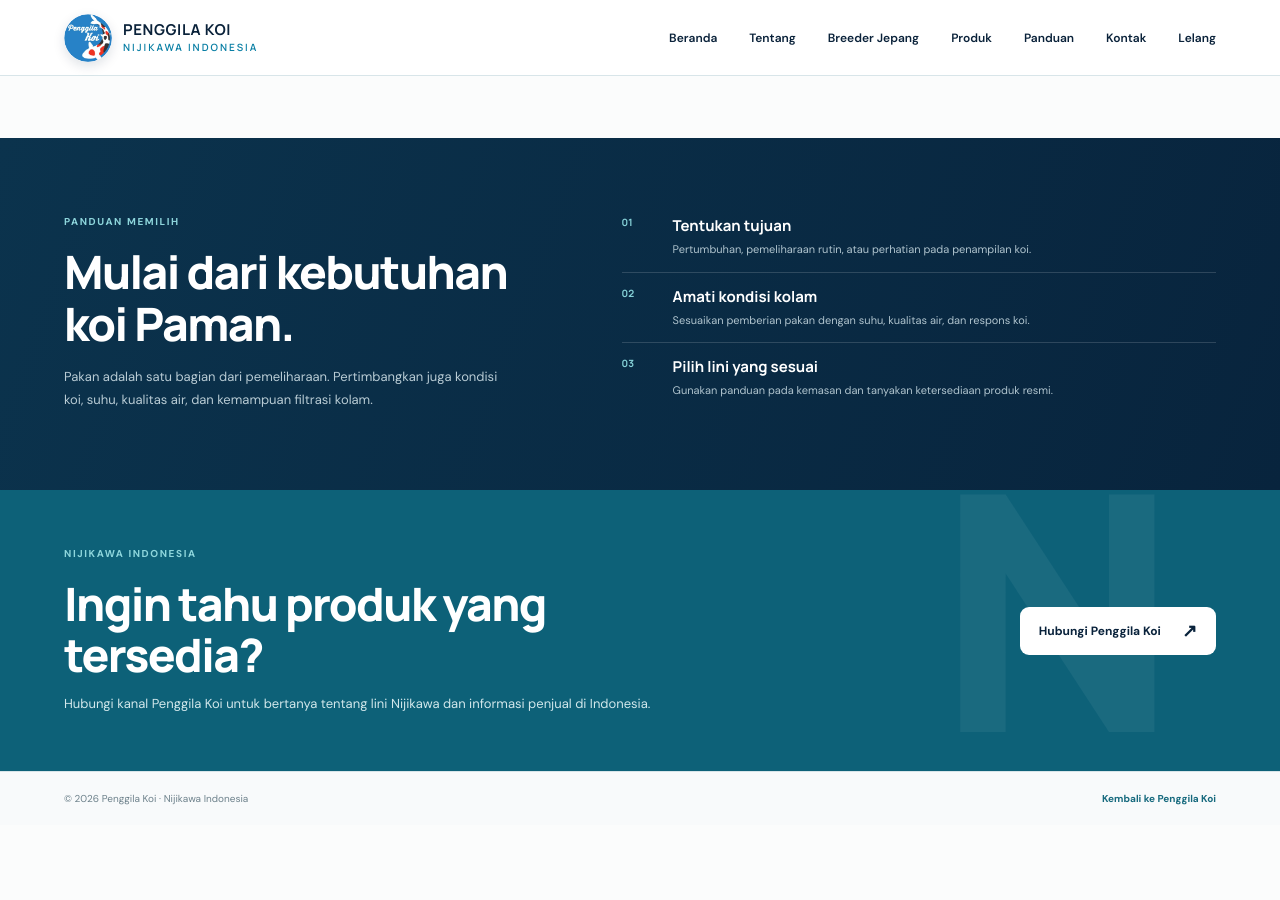
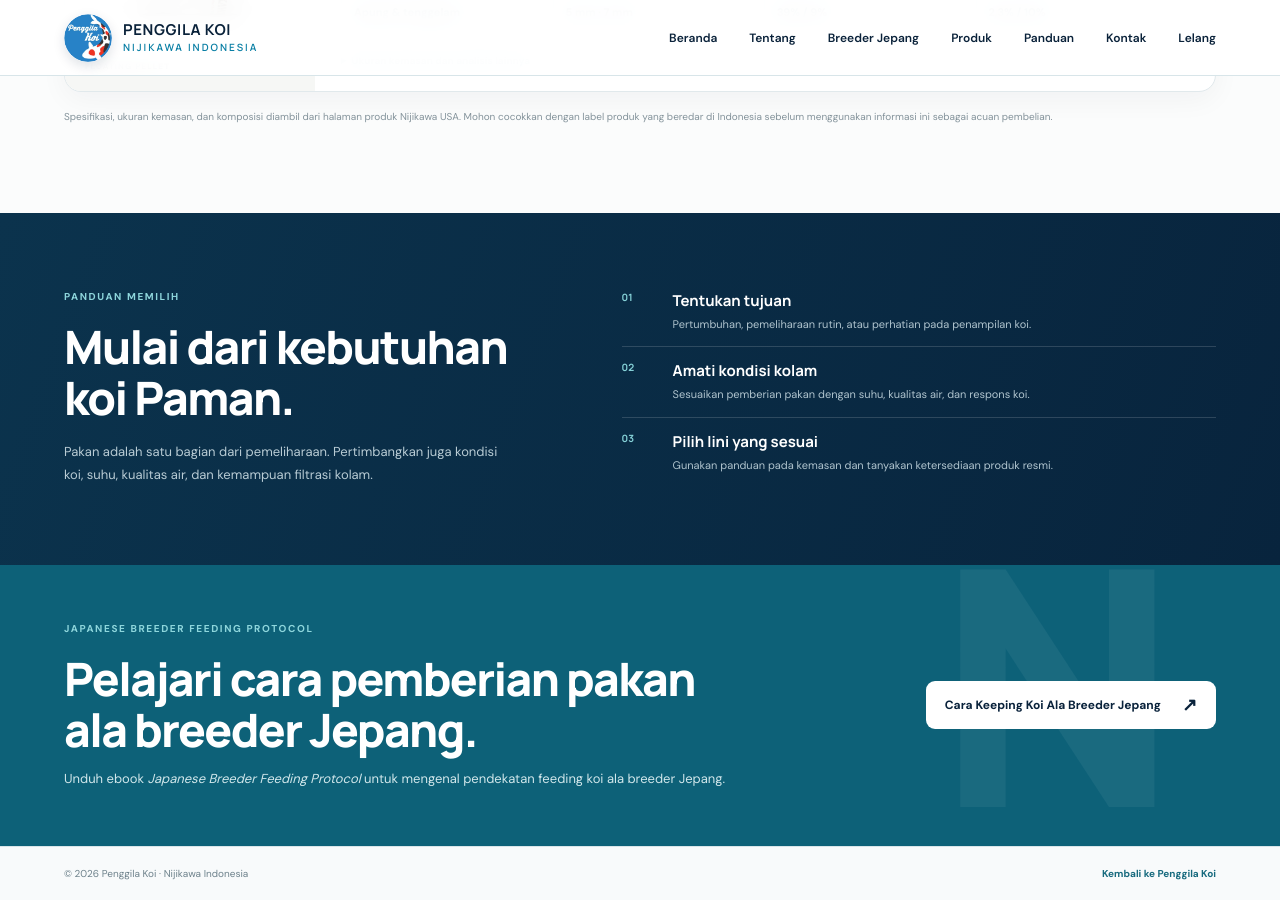
Before and after one commit to cahyonohadi2000/PenggilaKoi, a Jekyll site: the page nijikawa/index.html, which Jekyll copies as it is, in a window 1280 px wide and 900 px high, scrolled down 3656 px. Built offline with Jekyll 4.4.1, drawn with Linux system fonts in a browser that asks for light colours; before the commit the page ends 4481 px from its top, so only the background shows below that; some of the changed text lies outside the part shown.

Commit message:
Update Nijikawa headline and ebook CTA
Use the selected headline and add the Japanese breeder feeding ebook link.

```diff
--- a/nijikawa/index.html
+++ b/nijikawa/index.html
@@ -35,7 +35,7 @@
       <div class="niji-hero-inner">
         <div class="niji-hero-copy">
           <p class="niji-eyebrow"><span></span> PREMIUM KOI FEED</p>
-          <h1>Nutrisi terarah untuk koi yang <em>tumbuh dan tampil optimal.</em></h1>
+          <h1>Nutrisi Optimal untuk Koi <em>Dipercaya Breeder Ternama di Jepang</em></h1>
           <p>Kenali Nijikawa dan pilihan pakannya untuk kebutuhan koi Paman—dari pertumbuhan hingga perawatan sehari-hari.</p>
           <div class="niji-hero-actions">
             <a class="niji-button niji-button-light" href="#produk">Jelajahi Produk <span aria-hidden="true">↘</span></a>
@@ -157,7 +157,14 @@
     </section>
 
     <section class="niji-contact" id="kontak">
-      <div class="niji-contact-inner"><div><p class="niji-eyebrow">NIJIKAWA INDONESIA</p><h2>Ingin tahu produk yang tersedia?</h2><p>Hubungi kanal Penggila Koi untuk bertanya tentang lini Nijikawa dan informasi penjual di Indonesia.</p></div><a class="niji-button niji-button-light" href="https://www.instagram.com/penggilakoi/" target="_blank" rel="noopener noreferrer">Hubungi Penggila Koi <span aria-hidden="true">↗</span></a></div>
+      <div class="niji-contact-inner">
+        <div>
+          <p class="niji-eyebrow">JAPANESE BREEDER FEEDING PROTOCOL</p>
+          <h2>Pelajari cara pemberian pakan ala breeder Jepang.</h2>
+          <p>Unduh ebook <em>Japanese Breeder Feeding Protocol</em> untuk mengenal pendekatan feeding koi ala breeder Jepang.</p>
+        </div>
+        <a class="niji-button niji-button-light" href="https://drive.google.com/file/d/1rGSp7KYcNEjJTZEDT6hRHcpYGfHBqUPQ/view?usp=sharing" target="_blank" rel="noopener noreferrer">Cara Keeping Koi Ala Breeder Jepang <span aria-hidden="true">↗</span></a>
+      </div>
       <div class="niji-contact-stamp" aria-hidden="true">N</div>
     </section>
   </main>
```
